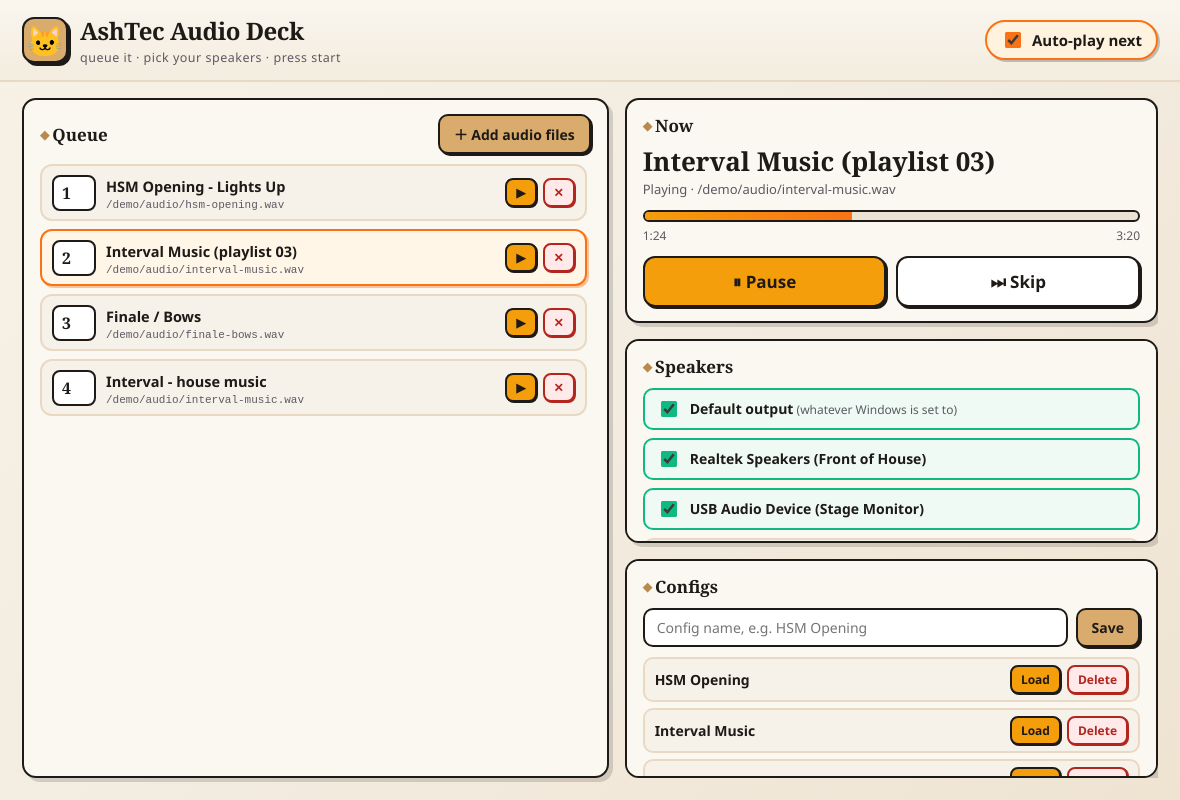
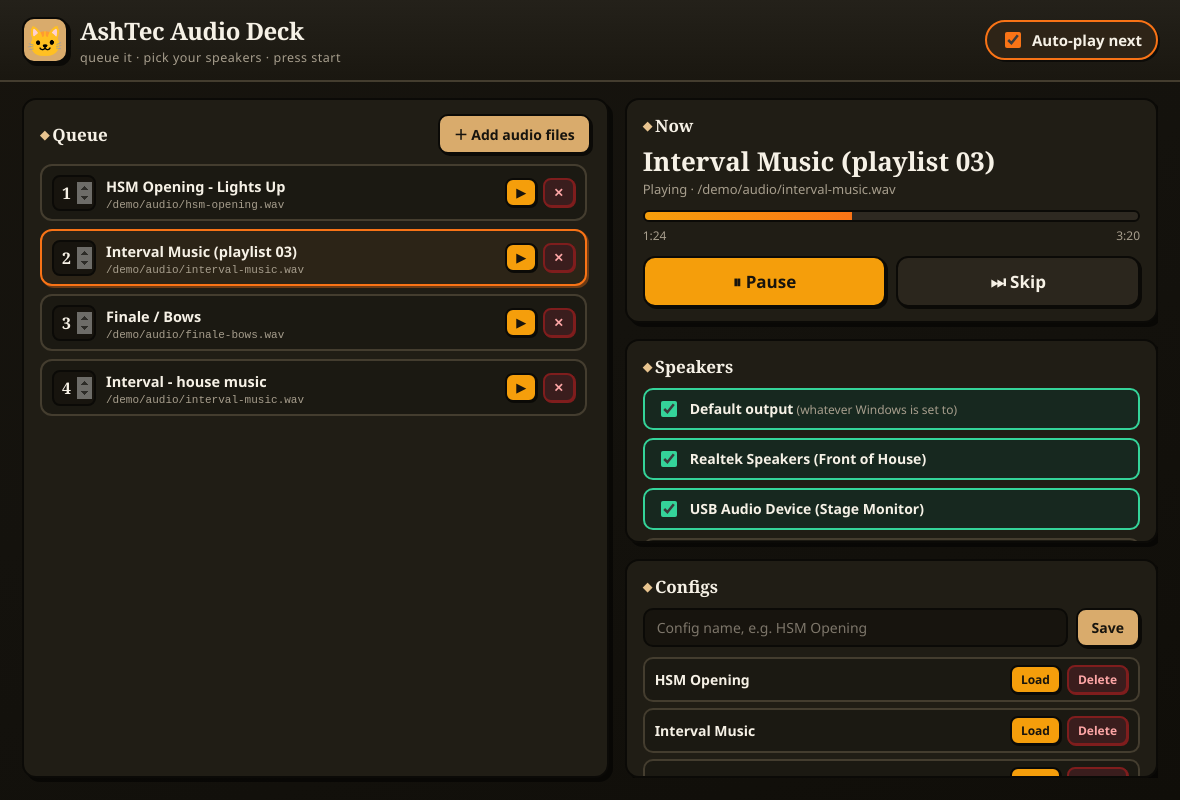
Before and after one commit to JacobN-OpenCode/ashtec-audio-deck, an Electron app: page demo/demo.html in a window 1180 px wide. Drawn offline with Linux system fonts and the light colour scheme.

Commit message:
Dark mode only: warm charcoal theme, cream ink, tan/amber accents (both platforms)

```diff
--- a/electron/main.js
+++ b/electron/main.js
@@ -26,7 +26,7 @@ function createWindow() {
     height: 780,
     minWidth: 900,
     minHeight: 600,
-    backgroundColor: '#f3ece1',
+    backgroundColor: '#14120d',
     title: 'AshTec Audio Deck',
     autoHideMenuBar: true,
     webPreferences: {
--- a/package.json
+++ b/package.json
@@ -1,7 +1,7 @@
 {
   "name": "ashtec-audio-deck",
   "productName": "AshTec Audio Deck",
-  "version": "1.0.0",
+  "version": "1.2.0",
   "description": "A simple audio playback deck for AshTec shows: queue audio files, pick your speakers, press start.",
   "main": "electron/main.js",
   "author": "Jacob N (AshTec Crew)",
--- a/src/styles.css
+++ b/src/styles.css
@@ -1,17 +1,19 @@
-/* AshTec Audio Deck - themed from https://ashtec.dino.icu/ (cream paper + tan/amber) */
+/* AshTec Audio Deck - DARK mode only. Warm charcoal + cream ink + tan/amber accents.
+   Themed from https://ashtec.dino.icu/ (its dark surfaces + tan/amber brand colours). */
 :root {
-  --paper: #f3ece1;
-  --paper-2: #f6f2e9;
-  --card: #fbf8f2;
-  --ink: #1d1a17;
-  --ink-soft: #5d5964;
-  --line: #e9d9c4;
+  --paper: #14120d;        /* page background */
+  --paper-2: #1b1912;      /* rows */
+  --card: #201d15;         /* panels */
+  --ink: #f6f1e6;          /* text (cream) */
+  --ink-soft: #a79e8d;     /* secondary text */
+  --line: #443d2f;         /* muted borders */
+  --edge: #0b0a07;         /* bold borders + hard shadows */
   --tan: #d9ab6c;
-  --tan-deep: #b98a4e;
+  --tan-deep: #e8c48f;
   --amber: #f59e0b;
   --orange: #f97316;
-  --green: #10b981;
-  --red: #ef4444;
+  --green: #34d399;
+  --red: #f87171;
   --serif: 'Fraunces', Georgia, 'Iowan Old Style', serif;
   --sans: 'Outfit', 'Segoe UI', 'Helvetica Neue', sans-serif;
 }
@@ -22,7 +24,7 @@ html, body {
   margin: 0;
   height: 100%;
   background: var(--paper);
-  background-image: linear-gradient(135deg, #f7f1e6 0%, var(--paper) 45%, #efe4d2 100%);
+  background-image: linear-gradient(160deg, #17140e 0%, var(--paper) 45%, #100e09 100%);
   color: var(--ink);
   font-family: var(--sans);
   font-size: 15px;
@@ -38,17 +40,17 @@ html, body {
   justify-content: space-between;
   padding: 14px 22px;
   border-bottom: 2px solid var(--line);
-  background: linear-gradient(180deg, #faf6ee, #f3ecdf);
+  background: linear-gradient(180deg, #24211a, #1a1710);
 }
 .brand { display: flex; align-items: center; gap: 12px; }
 .brand-cat {
   font-size: 30px;
   background: var(--tan);
-  border: 2px solid var(--ink);
+  border: 2px solid var(--edge);
   border-radius: 12px;
   width: 46px; height: 46px;
   display: flex; align-items: center; justify-content: center;
-  box-shadow: 3px 3px 0 var(--ink);
+  box-shadow: 3px 3px 0 var(--edge);
 }
 .topbar h1 {
   margin: 0;
@@ -56,21 +58,23 @@ html, body {
   font-weight: 700;
   font-size: 24px;
   letter-spacing: -0.02em;
+  color: var(--ink);
 }
 .tagline { margin: 2px 0 0; color: var(--ink-soft); font-size: 12.5px; letter-spacing: 0.04em; }
 
 .autoplay {
   display: flex; align-items: center; gap: 8px;
-  background: var(--card);
-  border: 2px solid var(--ink);
+  background: var(--paper-2);
+  border: 2px solid var(--edge);
   border-radius: 999px;
   padding: 7px 14px;
   font-weight: 600;
+  color: var(--ink);
   cursor: pointer;
-  box-shadow: 2px 2px 0 rgba(29, 26, 23, 0.25);
+  box-shadow: 2px 2px 0 rgba(0, 0, 0, 0.55);
 }
 .autoplay input { accent-color: var(--orange); width: 16px; height: 16px; cursor: pointer; }
-.autoplay.on { background: #fff3df; border-color: var(--orange); }
+.autoplay.on { background: #2e2417; border-color: var(--orange); }
 
 /* ---------- layout ---------- */
 .layout {
@@ -83,10 +87,10 @@ html, body {
 }
 .panel {
   background: var(--card);
-  border: 2px solid var(--ink);
+  border: 2px solid var(--edge);
   border-radius: 14px;
   padding: 14px 16px;
-  box-shadow: 4px 4px 0 rgba(29, 26, 23, 0.16);
+  box-shadow: 4px 4px 0 rgba(0, 0, 0, 0.55);
   overflow: auto;
 }
 .panel-head {
@@ -98,6 +102,7 @@ html, body {
   font-family: var(--serif);
   font-size: 17px;
   font-weight: 700;
+  color: var(--ink);
 }
 .panel h2::before { content: '◆ '; color: var(--tan-deep); font-size: 12px; vertical-align: 2px; }
 
@@ -109,27 +114,27 @@ html, body {
   font-family: var(--sans);
   font-weight: 600;
   font-size: 14px;
-  border: 2px solid var(--ink);
+  border: 2px solid var(--edge);
   border-radius: 10px;
   padding: 8px 14px;
   cursor: pointer;
-  background: #fff;
+  background: #2b261d;
   color: var(--ink);
-  box-shadow: 2px 2px 0 var(--ink);
+  box-shadow: 2px 2px 0 var(--edge);
   transition: transform 0.05s ease, box-shadow 0.05s ease;
 }
-.btn:hover { transform: translate(-1px, -1px); box-shadow: 3px 3px 0 var(--ink); }
-.btn:active { transform: translate(1px, 1px); box-shadow: 1px 1px 0 var(--ink); }
-.btn:disabled { opacity: 0.45; cursor: not-allowed; transform: none; }
-.btn-tan { background: var(--tan); }
-.btn-amber { background: var(--amber); }
-.btn-ghost { background: #fff; }
+.btn:hover { transform: translate(-1px, -1px); box-shadow: 3px 3px 0 var(--edge); }
+.btn:active { transform: translate(1px, 1px); box-shadow: 1px 1px 0 var(--edge); }
+.btn:disabled { opacity: 0.4; cursor: not-allowed; transform: none; }
+.btn-tan { background: var(--tan); color: #17140e; }
+.btn-amber { background: var(--amber); color: #17140e; }
+.btn-ghost { background: #2b261d; color: var(--ink); }
 .btn-big { font-size: 17px; padding: 12px 18px; border-radius: 12px; }
 .btn-mini {
   font-size: 12px; padding: 4px 9px; border-radius: 8px;
-  box-shadow: 1px 1px 0 var(--ink);
+  box-shadow: 1px 1px 0 var(--edge);
 }
-.btn-mini.danger { background: #ffe9e9; color: #b3261e; border-color: #b3261e; box-shadow: 1px 1px 0 #b3261e; }
+.btn-mini.danger { background: #3a1d1d; color: #fca5a5; border-color: #7f1d1d; box-shadow: 1px 1px 0 #7f1d1d; }
 
 /* ---------- queue rows ---------- */
 .row {
@@ -143,7 +148,7 @@ html, body {
   padding: 8px 10px;
   margin-bottom: 8px;
 }
-.row.current { border-color: var(--orange); background: #fff6e8; box-shadow: 2px 2px 0 rgba(249, 115, 22, 0.4); }
+.row.current { border-color: var(--orange); background: #2c2417; box-shadow: 2px 2px 0 rgba(249, 115, 22, 0.35); }
 .row.dragging { opacity: 0.5; }
 .row-pos {
   width: 44px;
@@ -151,12 +156,14 @@ html, body {
   font-family: var(--serif);
   font-weight: 700;
   font-size: 16px;
-  background: #fff;
-  border: 2px solid var(--ink);
+  background: #17140e;
+  border: 2px solid var(--edge);
   border-radius: 8px;
   padding: 5px 2px;
   color: var(--ink);
 }
+.row-pos::-webkit-outer-spin-button,
+.row-pos::-webkit-inner-spin-button { opacity: 0.4; }
 .row-main { min-width: 0; }
 .row-name {
   width: 100%;
@@ -169,7 +176,7 @@ html, body {
   padding: 2px 0;
   border-bottom: 1px dashed transparent;
 }
-.row-name:focus { outline: none; border-bottom-color: var(--tan-deep); background: #fff; border-radius: 4px 4px 0 0; }
+.row-name:focus { outline: none; border-bottom-color: var(--tan-deep); background: #17140e; border-radius: 4px 4px 0 0; }
 .row-path {
   font-size: 11px;
   color: var(--ink-soft);
@@ -186,7 +193,7 @@ html, body {
   font-size: 16px;
   border: 2px dashed var(--tan);
   border-radius: 12px;
-  background: #fdfaf4;
+  background: #1a1710;
 }
 .empty-hint { font-family: var(--sans); font-size: 13px; }
 
@@ -198,13 +205,14 @@ html, body {
   font-size: 26px;
   font-weight: 700;
   line-height: 1.15;
+  color: var(--ink);
   overflow: hidden; text-overflow: ellipsis; white-space: nowrap;
 }
 .now-sub { color: var(--ink-soft); font-size: 13px; margin-top: 3px; }
 .progress {
   height: 12px;
-  background: #ece2d2;
-  border: 2px solid var(--ink);
+  background: #2e2921;
+  border: 2px solid var(--edge);
   border-radius: 999px;
   overflow: hidden;
   margin-top: 12px;
@@ -225,26 +233,28 @@ html, body {
   cursor: pointer;
   font-weight: 600;
   font-size: 14px;
+  color: var(--ink);
 }
-.speaker:has(input:checked) { border-color: var(--green); background: #effaf4; }
+.speaker:has(input:checked) { border-color: var(--green); background: #17281f; }
 .speaker input { accent-color: var(--green); width: 16px; height: 16px; cursor: pointer; }
 .speaker .dev-sub { color: var(--ink-soft); font-weight: 400; font-size: 12px; }
 
 .hint { color: var(--ink-soft); font-size: 12px; margin: 10px 0 0; line-height: 1.5; }
-.hint code { background: #efe6d6; padding: 1px 5px; border-radius: 5px; font-size: 11px; }
+.hint code { background: #2a251c; color: var(--tan-deep); padding: 1px 5px; border-radius: 5px; font-size: 11px; }
 
 /* ---------- configs ---------- */
 .save-row { display: flex; gap: 8px; }
 .save-row input {
   flex: 1;
-  border: 2px solid var(--ink);
+  border: 2px solid var(--edge);
   border-radius: 10px;
   padding: 8px 12px;
   font-family: var(--sans);
   font-size: 14px;
-  background: #fff;
+  background: #17140e;
   color: var(--ink);
 }
+.save-row input::placeholder { color: #7d766a; }
 .save-row input:focus { outline: 2px solid var(--tan); }
 .configs { list-style: none; margin: 10px 0 0; padding: 0; }
 .configs li {
@@ -255,6 +265,7 @@ html, body {
   padding: 6px 10px;
   margin-bottom: 6px;
   font-weight: 600; font-size: 14px;
+  color: var(--ink);
 }
 .configs .cfg-actions { display: flex; gap: 6px; }
 .configs .none { color: var(--ink-soft); font-weight: 400; font-size: 13px; border: none; background: none; padding: 2px 0; }
@@ -264,13 +275,13 @@ html, body {
   position: fixed;
   bottom: 22px; left: 50%;
   transform: translateX(-50%);
-  background: var(--ink);
-  color: #f6f2e9;
+  background: #f6f1e6;
+  color: #14120d;
+  font-weight: 700;
   padding: 10px 18px;
   border-radius: 10px;
-  font-weight: 600;
   font-size: 14px;
-  box-shadow: 0 6px 18px rgba(0, 0, 0, 0.3);
+  box-shadow: 0 6px 18px rgba(0, 0, 0, 0.55);
   z-index: 50;
 }
 
```
Also changed, not shown: README.md, demo/shots/dark-full-deck.png (added).
